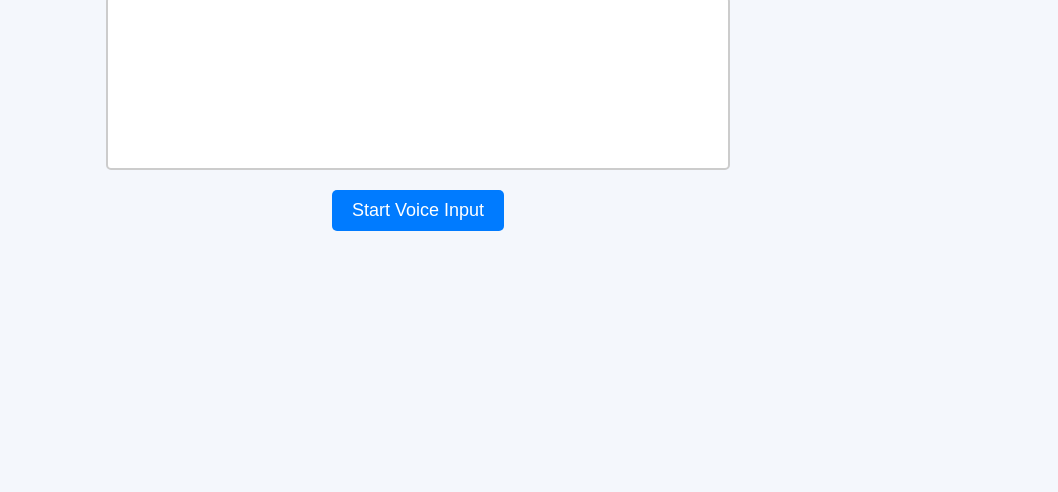
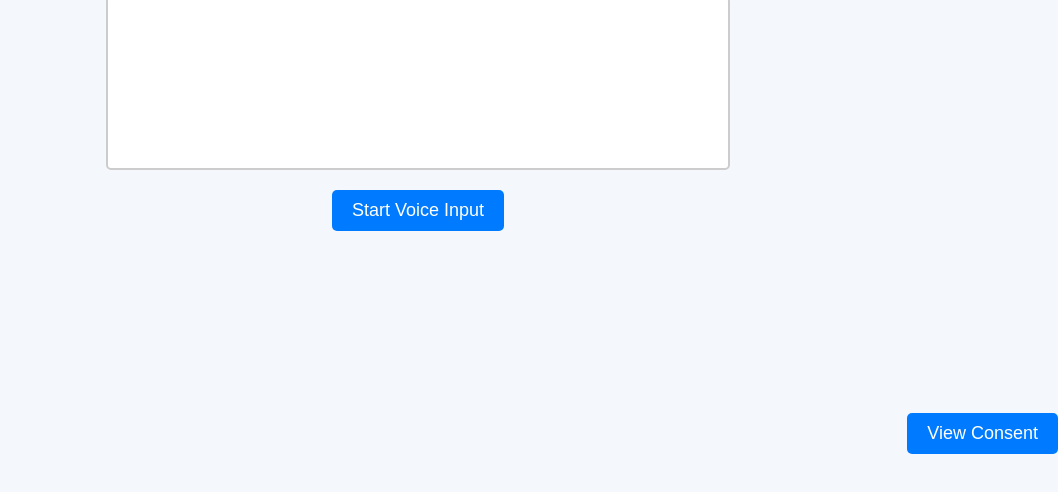
Before and after one commit to minyi25/fraud-detection-web-app, a website: page templates/index.html in a window 1280 px wide. Both pictures are taken after a click on the button "I Understand". Shown: the part 336-828 px from the top of the page, without its empty margins (222-1280 px from the left). Drawn offline with Linux system fonts and the light colour scheme.

Commit message:
added to display back the view consent

```diff
--- a/templates/index.html
+++ b/templates/index.html
@@ -244,6 +244,10 @@
     </div>
     <button data-bind="visible: showReportBtn" id="reportButton">Report Fraud</button>
 
+    <button id="viewConsentButton" style="position: fixed; right: 0; bottom: 0;">
+        View Consent
+    </button>
+
     <!-- informed consent JS -->
     <!-- fraud report success JS -->
     <!-- fraud confirmation JS -->
@@ -255,16 +259,24 @@
             const closeFraudReportSuccessPopup = document.getElementById('closeFraudReportSuccessPopup');
             const reportButton = document.getElementById('reportButton');
             const cancelFraudButton = document.getElementById('cancelFraudButton');
+            const viewConsentButton = document.getElementById('viewConsentButton');
             const fraudReportSuccessPopup = document.getElementById('fraudReportSuccessPopup');
 
             popupOverlay.classList.add('active');
+            viewConsentButton.style.visibility = 'hidden';
 
-            reportButton.addEventListener('click', function () {
-                confirmationFraudOverlay.classList.add('active');
+            viewConsentButton.addEventListener('click', function () {
+                popupOverlay.classList.add('active');
+                viewConsentButton.style.visibility = 'hidden';
             });
 
             closePopup.addEventListener('click', function () {
                 popupOverlay.classList.remove('active');
+                viewConsentButton.style.visibility = 'visible';
+            });
+
+            reportButton.addEventListener('click', function () {
+                confirmationFraudOverlay.classList.add('active');
             });
 
             closeFraudReportSuccessPopup.addEventListener('click', function () {
```
